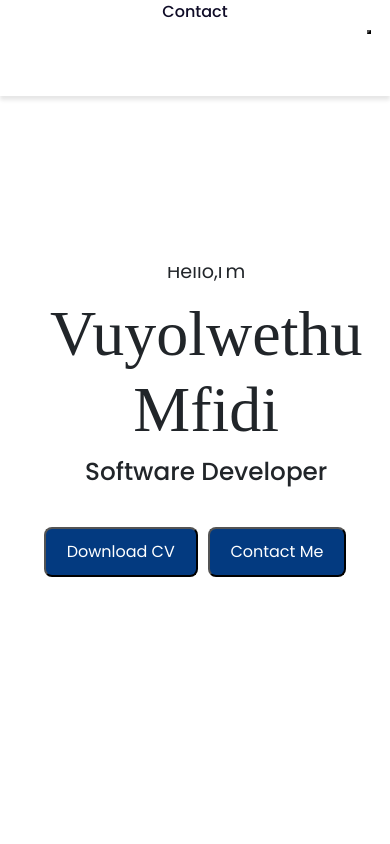
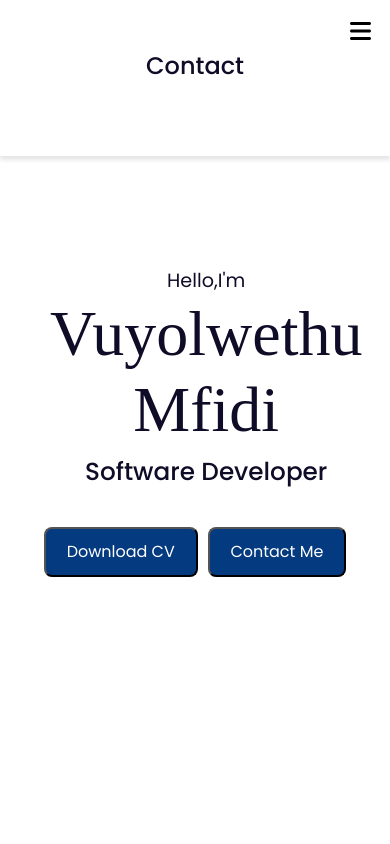
Before and after one commit to MfidiV/mfidiv_react_portfolio, a React (Create React App) app: page / in a window 390 px wide. Shown: the top 844 px of the page. Built offline with nearby package versions, Linux system fonts and the light colour scheme.

Commit message:
Created the about component and included the about.css for custom styling-Added the image and the content

```diff
--- a/src/App.js
+++ b/src/App.js
@@ -1,7 +1,7 @@
 import React from 'react';
 import NavBar from './components/Navbar/Navbar';
 import Home from './Sections/Home/Home';
-// import About from './Sections/About/About'
+import About from './Sections/About/About'
 
 
 function App() {
@@ -9,7 +9,7 @@ function App() {
     <div className="App">
       <NavBar />
       <Home />
-      {/* <About/> */}
+      <About/>
 
     </div>
   );
--- a/src/Sections/About/About.css
+++ b/src/Sections/About/About.css
@@ -0,0 +1,51 @@
+.about-container {
+    display: grid;
+    grid-template-columns: repeat(2, 1fr);
+    gap: 1rem;
+    margin-top: 2rem;
+    align-items: center;
+    opacity: 0; /* Set initial opacity to 0 */
+    transform: translateX(-20px); /* Move the container to the left initially */
+    animation: slideIn 0.8s forwards ease-out; /* Define animation properties */
+  }
+
+  .about-img img {
+    margin-left: 6rem;
+    width: 50%;
+    border-radius: 5%;
+    height: 100%;
+
+  }
+  .about-text p {
+    font-size: var(--p-font);
+    font-weight: 400;
+    text-align: justify;
+    margin-bottom: 1rem
+  }
+  .about-text h2 {
+    display: inline-block;
+    border-bottom: 3px solid var(--text-color);
+    padding-bottom: 5px;
+    margin-bottom: 18px;
+  }
+
+
+  .skill {
+    display: flex;
+    justify-content:space-evenly;
+    flex-wrap: wrap;
+
+  }
+
+  .btn {
+    display: inline-flex;
+    width: 100px;
+    padding: 10px;
+    margin: 5px;
+    text-align: center;
+    background: var(--main-color);
+    color: #fff;
+    border-radius: 0.5rem;
+    cursor: not-allowed;
+    pointer-events: none;
+  }
--- a/src/components/Navbar/Navbar.css
+++ b/src/components/Navbar/Navbar.css
@@ -1,3 +1,4 @@
+/* Navbar.css */
 :root {
   --bg-color: #000000; /* Set the background color */
   --text-color: #ffffff; /* Set the text color */
@@ -15,16 +16,9 @@
   display: flex;
   align-items: center;
   justify-content: space-between;
-    /* background: var(--bg-color); */
   padding: 13px 10%;
   transition: 0.2s;
-    /* box-shadow: -3px -3px 7px #ffffff73, */
-      /* 2px 2px 5px rgba(94, 104, 121, 0.288); */
 }
-
-  /* .header.shadow {
-    box-shadow: 0 0 2px rgb(14 55 54 / 15%);
-  } */
 
 .logo {
   font-size: 1.61rem;
@@ -60,51 +54,24 @@
   color: var(--hover-color);
 }
 
-  #menu-icon {
+.menu-icon {
   font-size: 24px;
   cursor: pointer;
   z-index: 10001;
+  background: none;
+  border: none;
+  padding: 0;
   display: none;
 }
 
-  #darkmode {
-    font-size: 22px;
-    cursor: pointer;
-  }
-
-  /* Styles for sun icon in dark mode */
-  .bx-sun {
-    font-size: 22px;
-    cursor: pointer;
-    color: #ffff00; /* Set the color for the sun icon */
-  }
-
-  .bx-moon {
-    font-size: 24px;
-    cursor: pointer;
-    color: var(--dark-mode-color); /* Set the color for the moon icon */
-  }
-  body.active {
-    --text-color: #251c13;
-    --bg-color: #c9a57a;
-  }
-  body {
-    background: var(--bg-color);
-    color: var(--text-color);
-  }
-  *::selection {
-    color: var(--bg-color);
-    background: var(--main-color);
-  }
-
-  /* Hamburger Menu Styling */
+/* Additional styling for smaller screens */
 @media screen and (max-width: 768px) {
   .header {
     padding: 13px 5%;
   }
 
-    .bx-menu {
-      display: block;
+  .menu-icon {
+    display: block; /* Show the menu icon on smaller screens */
   }
 
   .navbar {
@@ -132,3 +99,205 @@
     transform: rotate(90deg);
   }
 }
+/* Navbar.css */
+:root {
+  --bg-color: #000000; /* Set the background color */
+  --text-color: #ffffff; /* Set the text color */
+  --hover-color: #f10f0f; /* Set the hover color */
+  --dark-mode-color: #000000; /* Set the dark mode color */
+}
+
+.header {
+  position: fixed;
+  width: 100%;
+  background: transparent;
+  top: 0;
+  right: 0;
+  z-index: 1000;
+  display: flex;
+  align-items: center;
+  justify-content: space-between;
+  padding: 13px 10%;
+  transition: 0.2s;
+}
+
+.logo {
+  font-size: 1.61rem;
+  font-weight: 600;
+  color: var(--text-color);
+}
+
+.navbar {
+  display: flex;
+  list-style: none;
+  transition: 0.3s;
+  color: var(--text-color);
+}
+
+.navbar.dark-mode {
+  background-color: var(--dark-mode-color);
+  color: #ffffff; /* Set the text color for dark mode */
+}
+
+.navbar li {
+  margin-right: 20px;
+}
+
+.navbar a {
+  font-size: 1.5rem;
+  color: var(--text-color);
+  font-weight: 500;
+  text-decoration: none;
+  cursor: pointer;
+}
+
+.navbar a:hover {
+  color: var(--hover-color);
+}
+
+.menu-icon {
+  font-size: 24px;
+  cursor: pointer;
+  z-index: 10001;
+  background: none;
+  border: none;
+  padding: 0;
+  display: none;
+}
+
+/* Additional styling for smaller screens */
+@media screen and (max-width: 768px) {
+  .header {
+    padding: 13px 5%;
+  }
+
+  .menu-icon {
+    display: block; /* Show the menu icon on smaller screens */
+  }
+
+  .navbar {
+    flex-direction: column;
+    align-items: center;
+    position: absolute;
+    top: 70px;
+    left: 0;
+    width: 100%;
+    background: var(--bg-color);
+    box-shadow: -3px -3px 7px #ffffff73, 2px 2px 5px rgba(94, 104, 121, 0.288);
+    z-index: 999;
+    display: none;
+  }
+
+  .navbar.open {
+    display: flex;
+  }
+
+  .navbar a {
+    margin: 10px 0;
+  }
+
+  .bx-menu.open {
+    transform: rotate(90deg);
+  }
+}
+/* Navbar.css */
+:root {
+  --bg-color: #000000; /* Set the background color */
+  --text-color: #ffffff; /* Set the text color */
+  --hover-color: #f10f0f; /* Set the hover color */
+  --dark-mode-color: #000000; /* Set the dark mode color */
+}
+
+.header {
+  position: fixed;
+  width: 100%;
+  background: transparent;
+  top: 0;
+  right: 0;
+  z-index: 1000;
+  display: flex;
+  align-items: center;
+  justify-content: space-between;
+  padding: 13px 10%;
+  transition: 0.2s;
+}
+
+.logo {
+  font-size: 1.61rem;
+  font-weight: 600;
+  color: var(--text-color);
+}
+
+.navbar {
+  display: flex;
+  list-style: none;
+  transition: 0.3s;
+  color: var(--text-color);
+}
+
+.navbar.dark-mode {
+  background-color: var(--dark-mode-color);
+  color: #ffffff; /* Set the text color for dark mode */
+}
+
+.navbar li {
+  margin-right: 20px;
+}
+
+.navbar a {
+  font-size: 1.5rem;
+  color: var(--text-color);
+  font-weight: 500;
+  text-decoration: none;
+  cursor: pointer;
+}
+
+.navbar a:hover {
+  color: var(--hover-color);
+}
+
+.menu-icon {
+  font-size: 24px;
+  cursor: pointer;
+  z-index: 10001;
+  background: none;
+  border: none;
+  padding: 0;
+  display: none;
+}
+
+/* Additional styling for smaller screens */
+@media screen and (max-width: 768px) {
+  .header {
+    padding: 13px 5%;
+  }
+
+  .menu-icon {
+    display: block; /* Show the menu icon on smaller screens */
+  }
+
+  .navbar {
+    flex-direction: column;
+    align-items: center;
+    position: absolute;
+    top: 70px;
+    left: 0;
+    width: 100%;
+    background: var(--bg-color);
+    box-shadow: -3px -3px 7px #ffffff73, 2px 2px 5px rgba(94, 104, 121, 0.288);
+    z-index: 999;
+    display: none;
+  }
+
+  .navbar.open {
+    display: flex;
+  }
+
+  .navbar a {
+    margin: 10px 0;
+  }
+
+  .bx-menu.open {
+    transform: rotate(90deg);
+  }
+}
--- a/src/components/Navbar/Navbar.js
+++ b/src/components/Navbar/Navbar.js
@@ -1,7 +1,7 @@
 import React, { useState } from 'react';
 import { Link as ScrollLink } from 'react-scroll';
 import { FontAwesomeIcon } from '@fortawesome/react-fontawesome';
-import { faMoon, faSun } from '@fortawesome/free-solid-svg-icons';
+import { faMoon, faSun, faBars } from '@fortawesome/free-solid-svg-icons';
 import './Navbar.css';
 
 const NavBar = () => {
@@ -9,18 +9,8 @@ const NavBar = () => {
   const [menuOpen, setMenuOpen] = useState(false);
 
   const toggleDarkMode = () => {
-    setDarkMode(!darkMode); // Toggle darkMode state
-    const darkModeElement = document.querySelector('#darkmode');
-    if (darkModeElement) {
-      // Toggle classes based on darkMode state
-      if (darkMode) {
-        darkModeElement.classList.replace('bx-sun', 'bx-moon');
-      } else {
-        darkModeElement.classList.replace('bx-moon', 'bx-sun');
-      }
-      // Toggle body class for dark mode
-      document.body.classList.toggle('dark-mode');
-    }
+    setDarkMode(!darkMode);
+    document.body.classList.toggle('dark-mode');
   };
 
   const toggleMenu = () => {
@@ -30,13 +20,13 @@ const NavBar = () => {
   return (
     <header className={`header ${menuOpen ? 'open' : ''} ${darkMode ? 'dark-mode' : ''}`}>
       <div className="logo">Portfolio</div>
-
-      {/* Use a button for the menu icon to enhance accessibility */}
-      <button className={`bx bx-menu ${menuOpen ? 'open' : ''}`} id="menu-icon" onClick={toggleMenu}></button>
-
+      {/* Use a button for the menu icon */}
+      <button className="menu-icon" onClick={toggleMenu}>
+        <FontAwesomeIcon icon={faBars} />
+      </button>
       <ul className="navbar">
-        <li><ScrollLink to="home" smooth={true} duration={500} onClick={toggleMenu}>Home</ScrollLink></li>
-        <li><ScrollLink to="about" smooth={true} duration={500} onClick={toggleMenu}>About</ScrollLink></li>
+        <li><ScrollLink to="home" smooth={true} duration={100} onClick={toggleMenu}>Home</ScrollLink></li>
+        <li><ScrollLink to="about" smooth={true} duration={100} onClick={toggleMenu}>About</ScrollLink></li>
         <li><ScrollLink to="services" smooth={true} duration={500} onClick={toggleMenu}>Services</ScrollLink></li>
         <li><ScrollLink to="portfolio" smooth={true} duration={500} onClick={toggleMenu}>Portfolio</ScrollLink></li>
         <li><ScrollLink to="contact" smooth={true} duration={500} onClick={toggleMenu}>Contact</ScrollLink></li>
--- a/src/index.css
+++ b/src/index.css
@@ -125,47 +125,6 @@ a {
   font-size: var(--p-font);
   color: rgb(2, 166, 70);
 }
-header {
-  position: fixed;
-  width: 100%;
-  top: 0;
-  right: 0;
-  z-index: 1000;
-  display: flex;
-  align-items: center;
-  justify-content: space-between;
-  background: var(--bg-color);
-  padding: 13px 10%;
-  transition: 0.2s;
-  box-shadow: -3px -3px 7px #ffffff73,
-				2px 2px 5px rgba(94, 104, 121, 0.288);
-}
-header.shadow {
-  box-shadow: 0 0 4px rgb(14 55 54 / 15%);
-}
-.logo {
-  font-size: 1.61rem;
-  font-weight: 600;
-  color: var(--text-color);
-}
-.navbar {
-  display: flex;
-}
-.navbar a {
-  font-size: 1rem;
-  padding: 10px 20px;
-  color: var(--text-color);
-  font-weight: 500;
-}
-.navbar a:hover {
-  color: var(--hover);
-}
-#menu-icon {
-  font-size: 24px;
-  cursor: pointer;
-  z-index: 10001;
-  display: none;
-}
 #darkmode {
   font-size: 22px;
   cursor: pointer;
@@ -210,57 +169,7 @@ header.shadow {
 }
 
 
-.about-container {
-  display: grid;
-  grid-template-columns: repeat(2, 1fr);
-  /* gap: 1rem; */
-  margin-top: 2rem;
-  align-items: center;
-  opacity: 0; /* Set initial opacity to 0 */
-  transform: translateX(-20px); /* Move the container to the left initially */
-  animation: slideIn 0.8s forwards ease-out; /* Define animation properties */
-}
 
-.about-img img {
-  margin-left: 6rem;
-  width: 50%;
-  border-radius: 5%;
-  height: 100%;
-  border: 2px solid var(--text-color);
-}
-.about-text p {
-  font-size: var(--p-font);
-  font-weight: 400;
-  text-align: justify;
-  margin-bottom: 1rem
-}
-.about-text h2 {
-  display: inline-block;
-  border-bottom: 3px solid var(--text-color);
-  padding-bottom: 5px;
-  margin-bottom: 18px;
-}
-
-
-.skill {
-  display: flex;
-  justify-content:space-evenly;
-  flex-wrap: wrap;
-
-}
-
-.btn {
-  display: inline-flex;
-  width: 100px;
-  padding: 10px;
-  margin: 5px;
-  text-align: center;
-  background: var(--main-color);
-  color: #fff;
-  border-radius: 0.5rem;
-  cursor: not-allowed;
-  pointer-events: none;
-}
 
 @media screen and (max-width: 600px) {
   .skill .btn {
```
Also changed, not shown: src/Sections/About/About.js (+3 -24 lines), public/Images/Vuyo_img.png (added). Lines whose indentation alone changed are shown as unchanged.
